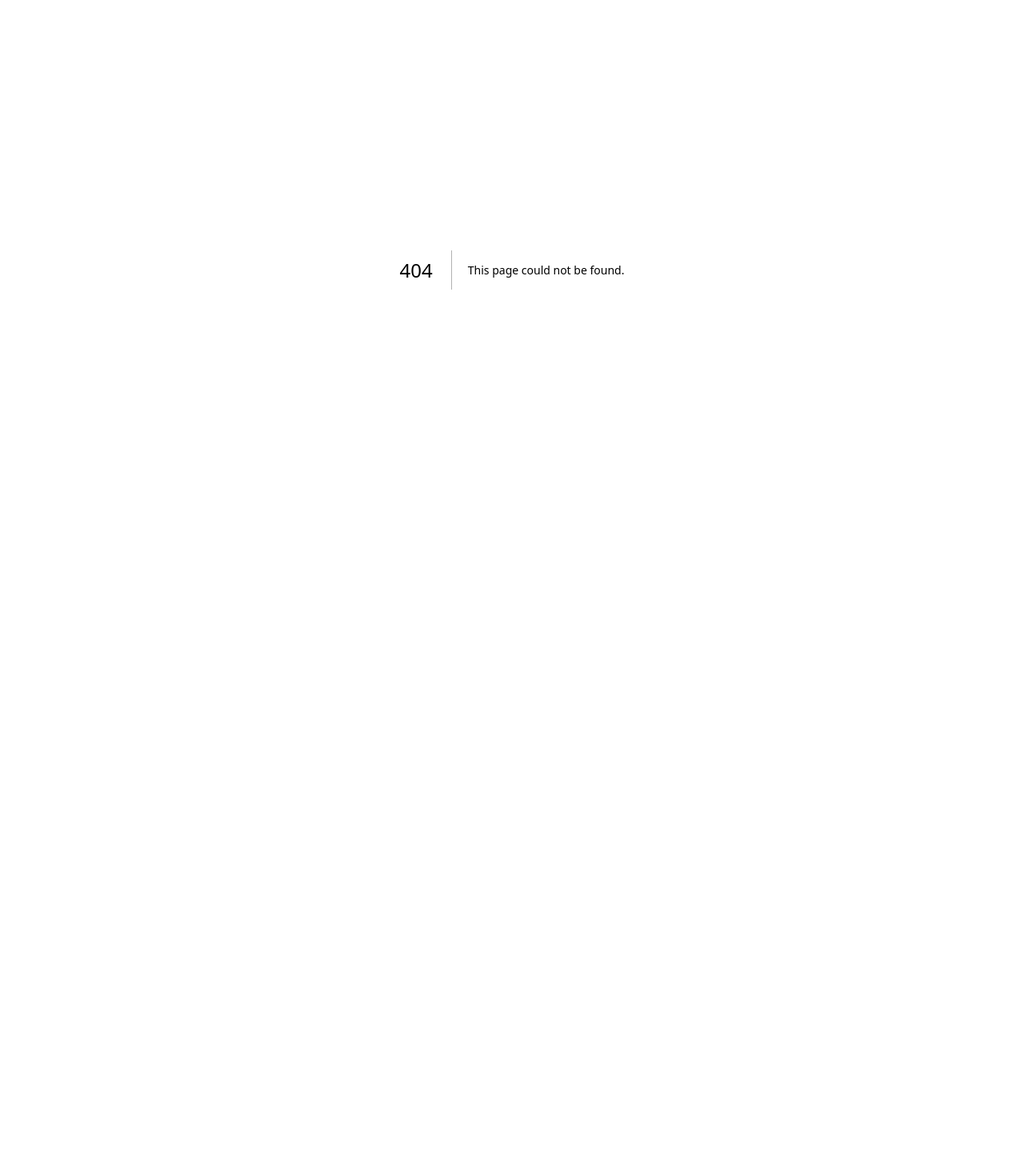
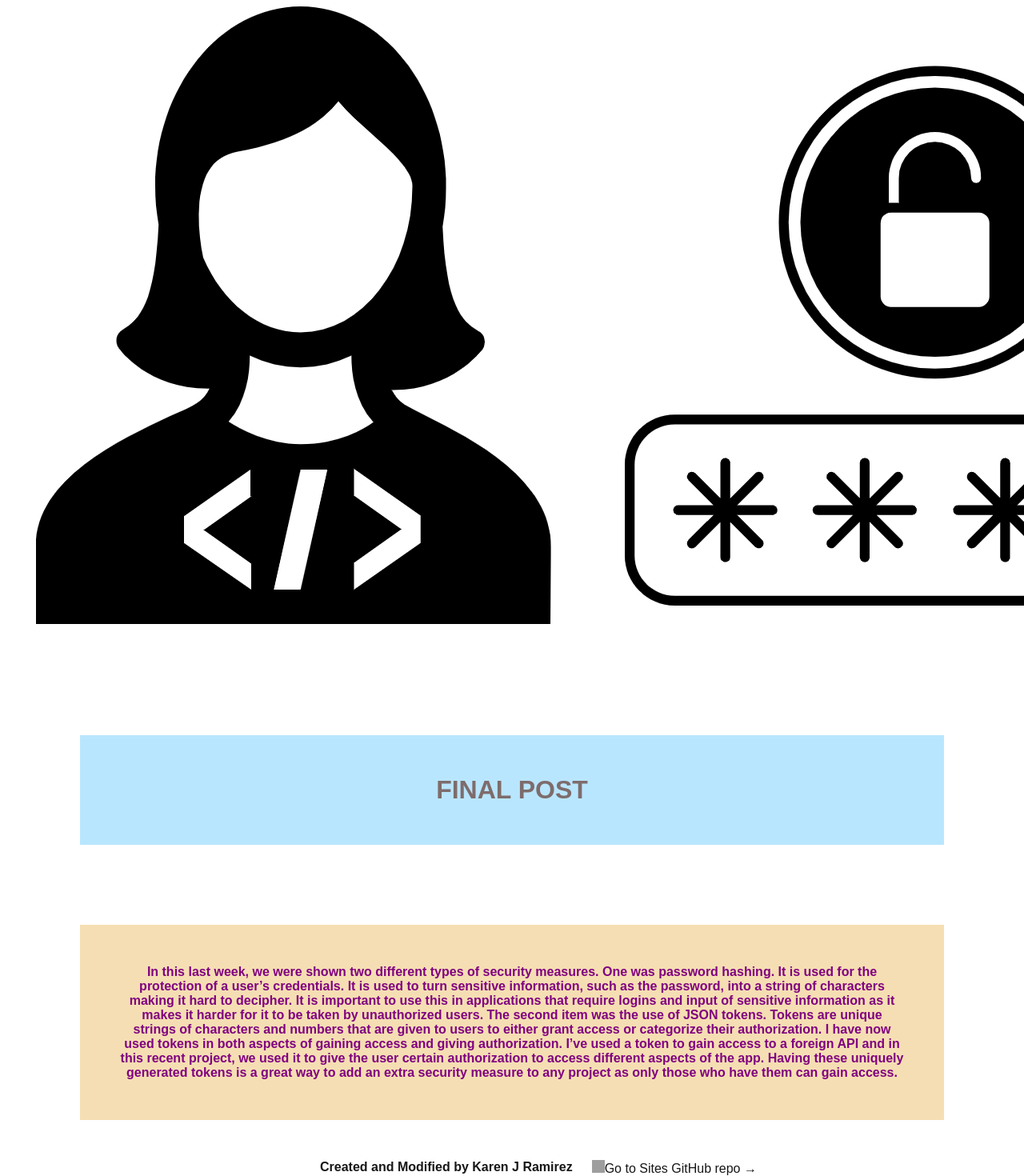
Before and after one commit to RamirezKaren-FS/exercise1_6, a Next.js app: page /FinalPost in a window 1280 px wide. Before the commit this address had no page. Shown: the part 63-1533 px from the top of the page at 80% size. Before the commit the page ends 800 px from the top, so only its background shows below. Built offline with nearby package versions, Linux system fonts and the light colour scheme; grey boxes are pictures that could not be loaded.

Commit message:
Upload of final post

```diff
--- /dev/null
+++ b/src/app/FinalPost/page.tsx
@@ -0,0 +1,13 @@
+import React from "react";
+import NavBar from "../component/NavBar";
+import Footer from "../component/Footer";
+import Image from "next/image";
+import image from './finalpost.png'
+
+export default function FinalPost() {
+    return <><NavBar></NavBar><Image
+        src={image}
+        alt="Right side: Lock and password characters Left side: Figure with coding symbol."
+    /> <h1 className="header">FINAL POST</h1><p className="post">
+In this last week, we were shown two different types of security measures. One was password hashing. It is used for the protection of a user’s credentials. It is used to turn sensitive information, such as the password, into a string of characters making it hard to decipher. It is important to use this in applications that require logins and input of sensitive information as it makes it harder for it to be taken by unauthorized users. The second item was the use of JSON tokens. Tokens are unique strings of characters and numbers that are given to users to either grant access or categorize their authorization. I have now used tokens in both aspects of gaining access and giving authorization. I’ve used a token to gain access to a foreign API and in this recent project, we used it to give the user certain authorization to access different aspects of the app. Having these uniquely generated tokens is a great way to add an extra security measure to any project as only those who have them can gain access. </p> <Footer></Footer></>;
+}
--- a/src/app/page.js
+++ b/src/app/page.js
@@ -8,6 +8,10 @@ export default function Home() {
         <h1>Karen's Post </h1>
         <div className={styles.ctas}>
         <ol>
+        <li>
+          FINAL POST
+          </li>
+          <Link href='/FinalPost'className={styles.secondary} >Read the Post</Link>
         <li>
           LATEST POST
           </li>
```
Also changed, not shown: src/app/FinalPost/finalpost.png (added).
